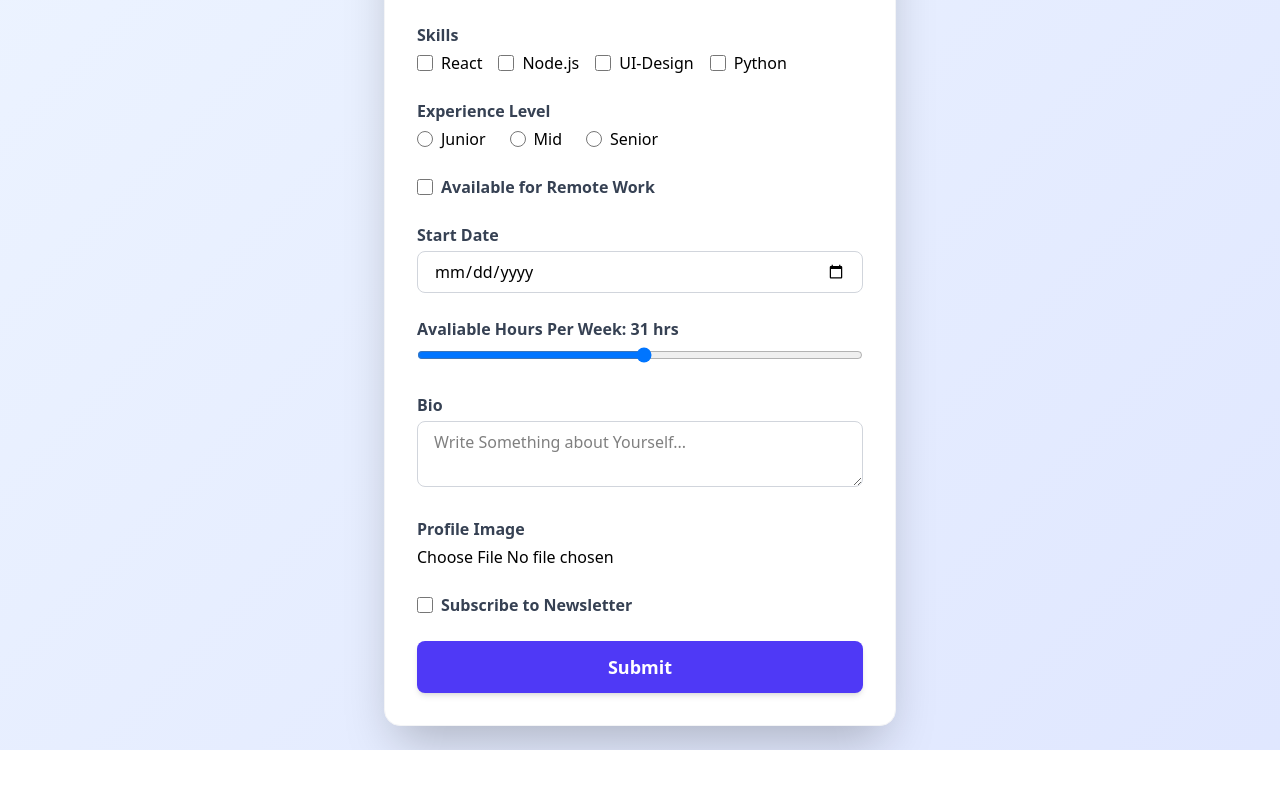
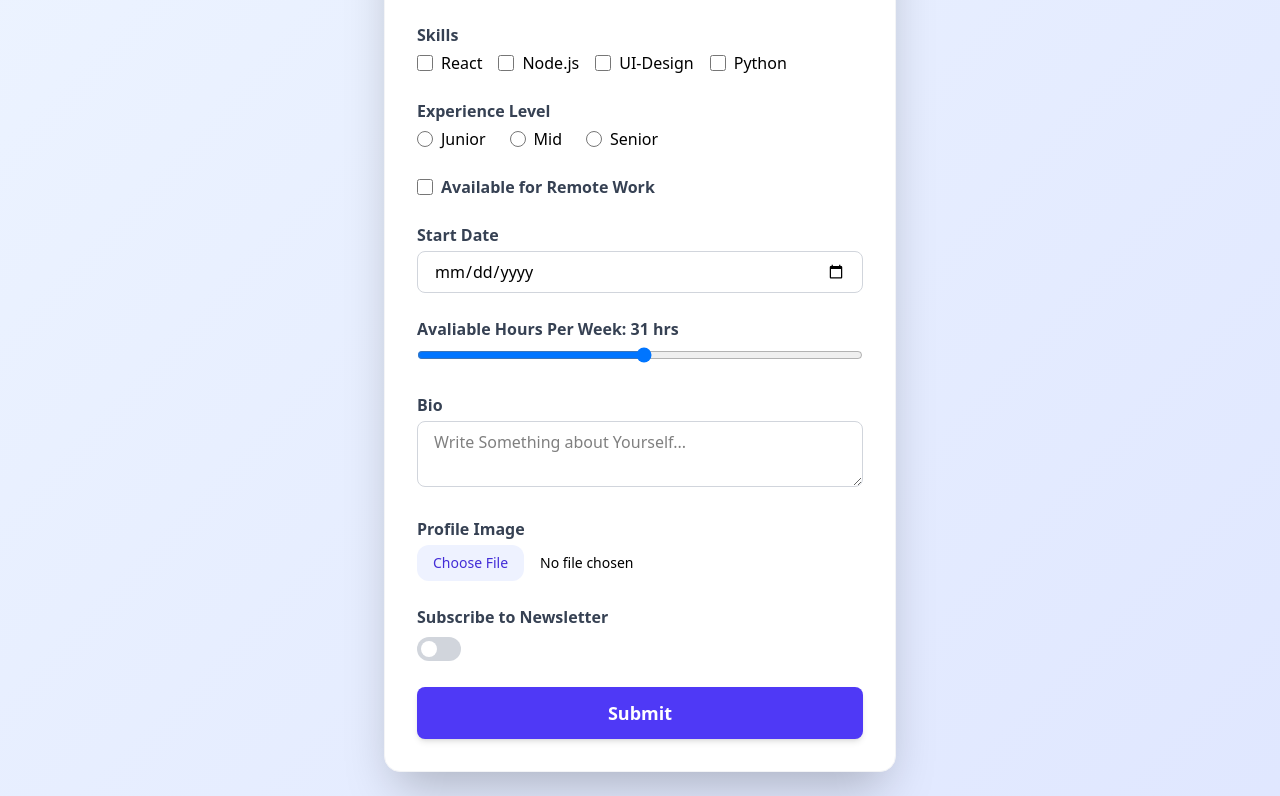
Before and after one commit to Dharun4242/UserFormValidation, a React (Vite) app: page / in a window 1280 px wide. Shown: the part 572-1368 px from the top of the page. Before the commit the page ends 1322 px from the top, so only its background shows below. Built offline with nearby package versions, Linux system fonts and the light colour scheme.

Commit message:
Added Toggle for newsletter

```diff
--- a/src/components/UserForm.jsx
+++ b/src/components/UserForm.jsx
@@ -312,7 +312,7 @@ const UserForm = () => {
               id="profileImage"
               {...register("profileImage")}
               accept="image/jpeg, imahe/png"
-              className="w-full"
+              className="block w-full text-sm file:mr-4 file:rounded-xl file:border-0 file:bg-indigo-50 file:px-4 file:py-2 file:text-indigo-700 hover:file:bg-indigo-100"
             />
             {errors.profileImage && (
               <p className="text-red-500 text-sm mt-1">
@@ -322,14 +322,23 @@ const UserForm = () => {
           </div>
 
           <div>
-            <label className="flex items-center space-x-2 font-semibold text-gray-700">
-              <input
-                type="checkbox"
-                {...register("newsletter")}
-                className="h-4 w-4 text-indigo-500 focus:ring-indigo-400 border-gray-300 rounded"
+            <label className="block font-semibold text-gray-700 mb-2">
+              Subscribe to Newsletter
+            </label>
+
+            <button
+              type="button"
+              onClick={() => setValue("newsletter", !watch("newsletter"))}
+              className={`relative inline-flex h-6 w-11 items-center rounded-full transition-colors duration-300 ${
+                watch("newsletter") ? "bg-indigo-500" : "bg-gray-300"
+              }`}
+            >
+              <span
+                className={`inline-block h-4 w-4 transform rounded-full bg-white transition-transform duration-300 ${
+                  watch("newsletter") ? "translate-x-6" : "translate-x-1"
+                }`}
               />
-              <span>Subscribe to Newsletter</span>
-            </label>
+            </button>
           </div>
 
           <button
```
